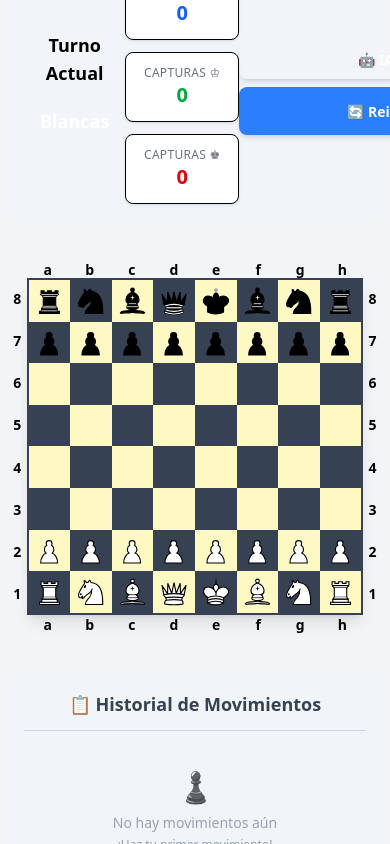
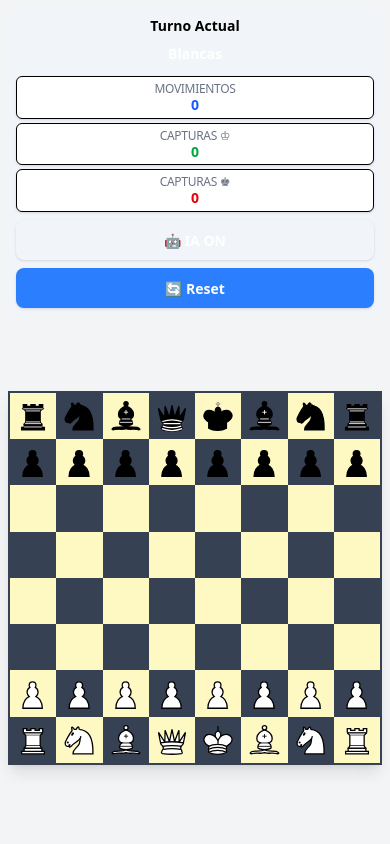
Before and after one commit to sebasechazu/chess-game, an Angular app: page / in a window 390 px wide. Built offline with nearby package versions, Linux system fonts and the light colour scheme.

Commit message:
feat(chess): mejorar la estructura y estilo de los componentes de tablero y encabezado, optimizar la presentación y la responsividad

```diff
--- a/src/app/chess-game/chess-board/chess-board.component.html
+++ b/src/app/chess-game/chess-board/chess-board.component.html
@@ -1,14 +1,20 @@
 <div
-    class="w-full h-full aspect-square mx-auto grid grid-cols-[5%_90%_5%] grid-rows-[5%_90%_5%] gap-0">
-    <!-- Coordenadas superiores (letras a-h) -->
-    <div class="col-start-2 row-start-1 grid grid-cols-8 justify-items-center items-center text-sm font-semibold">
+    class="w-full h-full aspect-square mx-auto grid gap-0"
+    [class.grid-cols-[5%_90%_5%]]="false"
+    [class.grid-rows-[5%_90%_5%]]="false"
+    [class.grid-cols-[0%_100%_0%]]="true"
+    [class.grid-rows-[0%_100%_0%]]="true"
+    [class.sm:grid-cols-[5%_90%_5%]]="true"
+    [class.sm:grid-rows-[5%_90%_5%]]="true">
+    <!-- Coordenadas superiores (letras a-h) - Ocultas en móvil -->
+    <div class="col-start-2 row-start-1 hidden sm:grid sm:grid-cols-8 justify-items-center items-center text-sm font-semibold">
         @for (col of columns; track col) {
         <div class="flex justify-center items-center text-center h-full w-full" [style.gridColumn]="$index+1">{{ col }}
         </div>
         }
     </div>
-    <!-- Coordenadas izquierdas (números 8-1) -->
-    <div class="col-start-1 row-start-2 grid grid-rows-8 items-center justify-items-center text-sm font-semibold">
+    <!-- Coordenadas izquierdas (números 8-1) - Ocultas en móvil -->
+    <div class="col-start-1 row-start-2 hidden sm:grid sm:grid-rows-8 items-center justify-items-center text-sm font-semibold">
         @for (row of rows; track row) {
         <div class="flex justify-center items-center text-center h-full w-full" [style.gridRow]="$index+1">{{
             row }}</div>
@@ -57,16 +63,16 @@
         }
     </div>
 
-    <!-- Coordenadas derechas -->
-    <div class="col-start-3 row-start-2 grid grid-rows-8 items-center justify-items-center text-sm font-semibold">
+    <!-- Coordenadas derechas - Ocultas en móvil -->
+    <div class="col-start-3 row-start-2 hidden sm:grid sm:grid-rows-8 items-center justify-items-center text-sm font-semibold">
         @for (row of rows; track row) {
         <div class="flex justify-center items-center text-center h-full w-full"
             [style.gridRow]="$index+1">{{ row }}</div>
         }
     </div>
 
-    <!-- Coordenadas inferiores -->
-    <div class="col-start-2 row-start-3 grid grid-cols-8 justify-items-center items-center text-sm font-semibold">
+    <!-- Coordenadas inferiores - Ocultas en móvil -->
+    <div class="col-start-2 row-start-3 hidden sm:grid sm:grid-cols-8 justify-items-center items-center text-sm font-semibold">
         @for (col of columns; track col) {
         <div class="flex justify-center items-center text-center h-full w-full"
             [style.gridColumn]="$index+1">{{ col }}
--- a/src/app/chess-game/chess-game.component.html
+++ b/src/app/chess-game/chess-game.component.html
@@ -5,8 +5,8 @@
 
   @if (!chessService.isLoading() && chessService.gameInitialized()) {
     <!-- Layout móvil -->
-    <div class="w-full max-w-4xl flex flex-col gap-6 items-center justify-center px-2 py-4 md:hidden">
-      <app-header-game class="w-full"
+  <div class="w-full max-w-4xl flex flex-col gap-1 items-center justify-center px-2 py-2 md:hidden h-full overflow-auto">
+      <app-header-game class="w-full flex-shrink-0"
         [currentTurn]="chessService.currentTurn()"
         [totalMovements]="chessService.totalMovements()"
         [whiteCaptures]="chessService.whiteCaptures()"
@@ -15,8 +15,8 @@
         [onReset]="onReset.bind(this)"
         (toggleAi)="onToggleAi($event)" />
 
-      <div class="w-full flex justify-center items-center">
-        <div class="aspect-square w-full max-w-lg flex items-center justify-center">
+      <div class="w-full flex-1 flex justify-center items-center min-h-0">
+        <div class="aspect-square w-full max-w-sm flex items-center justify-center">
           <app-chess-board class="w-full h-full"
             [board]="chessService.board()"
             [currentTurn]="chessService.currentTurn()"
@@ -25,7 +25,6 @@
         </div>
       </div>
 
-      <app-history-game class="w-full" [moveHistory]="chessService.moveHistory()" />
     </div>
 
     <!-- Layout escritorio -->
--- a/src/app/shared/header-game/header-game.component.html
+++ b/src/app/shared/header-game/header-game.component.html
@@ -1,67 +1,114 @@
-<div class="p-4 rounded-lg"
+<div class="p-2 rounded-lg bg-slate-100"
   [class.h-full]="isVertical"
-  [class.mb-4]="!isVertical"
-  [class.bg-slate-100]="!isVertical">
+  [class.p-4]="isVertical"
+  [class.bg-transparent]="isVertical">
 
-  <div class="flex items-center h-full"
-    [class.justify-between]="!isVertical"
-    [class.flex-col]="isVertical"
+  <div class="flex h-full"
+    [class.flex-col]="true"
+    [class.items-center]="isVertical"
+    [class.justify-between]="isVertical"
+    [class.gap-2]="!isVertical"
     [class.gap-6]="isVertical">
 
     <!-- Información del turno -->
-    <div class="text-center" [class.flex-shrink-0]="isVertical">
-      <div class="text-lg font-bold mb-3">Turno Actual</div>
+    <div class="text-center flex-shrink-0">
+      <div class="text-sm font-bold mb-1" [class.text-lg]="isVertical" [class.mb-3]="isVertical">
+        Turno Actual
+      </div>
       <div [class.text-white]="currentTurn === 'white'"
            [class.text-black]="currentTurn === 'black'"
            [class.bg-gray-800]="currentTurn === 'white'"
            [class.bg-gray-200]="currentTurn === 'black'"
-           class="py-2 px-4 rounded-lg inline-block text-lg font-semibold">
+           class="py-1 px-3 rounded-md inline-block text-sm font-semibold"
+           [class.py-2]="isVertical"
+           [class.px-4]="isVertical"
+           [class.text-base]="isVertical"
+           [class.rounded-lg]="isVertical">
         {{ currentTurn === 'white' ? 'Blancas' : 'Negras' }}
       </div>
     </div>
 
     <!-- Estadísticas -->
-    <div class="flex-1 w-full" [class.my-4]="isVertical">
-      <div class="grid gap-3"
+    <div class="flex-1 w-full min-w-0" [class.my-4]="isVertical">
+      <div class="grid gap-1"
         [class.grid-cols-3]="!isVertical"
         [class.grid-cols-1]="isVertical"
+        [class.gap-3]="isVertical"
         [class]="statsAnimationClass">
 
-        <div class="bg-white p-3 rounded-lg shadow text-center border">
-          <div class="text-xs text-gray-500 uppercase tracking-wide">Movimientos</div>
-          <div class="text-xl font-bold text-blue-600">{{ totalMovements }}</div>
+        <div class="bg-white p-1 rounded-md shadow-sm text-center border"
+             [class.p-3]="isVertical"
+             [class.rounded-lg]="isVertical">
+          <div class="text-xs text-gray-500 uppercase tracking-tight leading-tight"
+               [class.tracking-wide]="isVertical"
+               [class.leading-normal]="isVertical">
+            Movimientos
+          </div>
+          <div class="text-sm font-bold text-blue-600 leading-tight"
+               [class.text-xl]="isVertical"
+               [class.leading-normal]="isVertical">
+            {{ totalMovements }}
+          </div>
         </div>
 
-        <div class="bg-white p-3 rounded-lg shadow text-center border">
-          <div class="text-xs text-gray-500 uppercase tracking-wide">Capturas ♔</div>
-          <div class="text-xl font-bold text-green-600">{{ whiteCaptures }}</div>
+        <div class="bg-white p-1 rounded-md shadow-sm text-center border"
+             [class.p-3]="isVertical"
+             [class.rounded-lg]="isVertical">
+          <div class="text-xs text-gray-500 uppercase tracking-tight leading-tight"
+               [class.tracking-wide]="isVertical"
+               [class.leading-normal]="isVertical">
+            Capturas ♔
+          </div>
+          <div class="text-sm font-bold text-green-600 leading-tight"
+               [class.text-xl]="isVertical"
+               [class.leading-normal]="isVertical">
+            {{ whiteCaptures }}
+          </div>
         </div>
 
-        <div class="bg-white p-3 rounded-lg shadow text-center border">
-          <div class="text-xs text-gray-500 uppercase tracking-wide">Capturas ♚</div>
-          <div class="text-xl font-bold text-red-600">{{ blackCaptures }}</div>
+        <div class="bg-white p-1 rounded-md shadow-sm text-center border"
+             [class.p-3]="isVertical"
+             [class.rounded-lg]="isVertical">
+          <div class="text-xs text-gray-500 uppercase tracking-tight leading-tight"
+               [class.tracking-wide]="isVertical"
+               [class.leading-normal]="isVertical">
+            Capturas ♚
+          </div>
+          <div class="text-sm font-bold text-red-600 leading-tight"
+               [class.text-xl]="isVertical"
+               [class.leading-normal]="isVertical">
+            {{ blackCaptures }}
+          </div>
         </div>
       </div>
     </div>
 
-    <!-- Botón reiniciar -->
-    <div class="flex-shrink-0 w-full" [class.mt-auto]="isVertical">
+    <!-- Botones -->
+    <div class="flex-shrink-0" [class.w-full]="isVertical" [class.mt-auto]="isVertical">
+      <div class="grid gap-2"
+           [class.grid-cols-2]="!isVertical"
+           [class.grid-cols-1]="isVertical">
         <!-- Toggle IA -->
         <button (click)="onToggleAi()"
           [class.bg-green-500]="aiEnabled"
           [class.hover:bg-green-600]="aiEnabled"
           [class.bg-gray-500]="!aiEnabled"
           [class.hover:bg-gray-600]="!aiEnabled"
-        class="text-white font-bold py-2 px-4 rounded-lg transition-colors w-full shadow-md mb-2">
+          class="text-white font-bold py-2 px-3 rounded-lg transition-colors shadow-sm"
+          [class.w-full]="isVertical"
+          [class.shadow-md]="isVertical">
           <span class="text-sm">
-          {{ aiEnabled ? '🤖 IA: Activada' : '🎮 IA: Desactivada' }}
+            {{ aiEnabled ? '🤖 IA ON' : '🎮 IA OFF' }}
           </span>
         </button>
 
         <button (click)="onReset()"
-        class="bg-blue-500 hover:bg-blue-600 text-white font-bold py-3 px-4 rounded-lg transition-colors w-full shadow-md">
-        <span class="text-sm">🔄 Reiniciar Juego</span>
+          class="bg-blue-500 hover:bg-blue-600 text-white font-bold py-2 px-3 rounded-lg transition-colors shadow-sm"
+          [class.w-full]="isVertical"
+          [class.shadow-md]="isVertical">
+          <span class="text-sm">🔄 Reset</span>
         </button>
       </div>
     </div>
   </div>
+</div>
```
Lines whose indentation alone changed are shown as unchanged.
